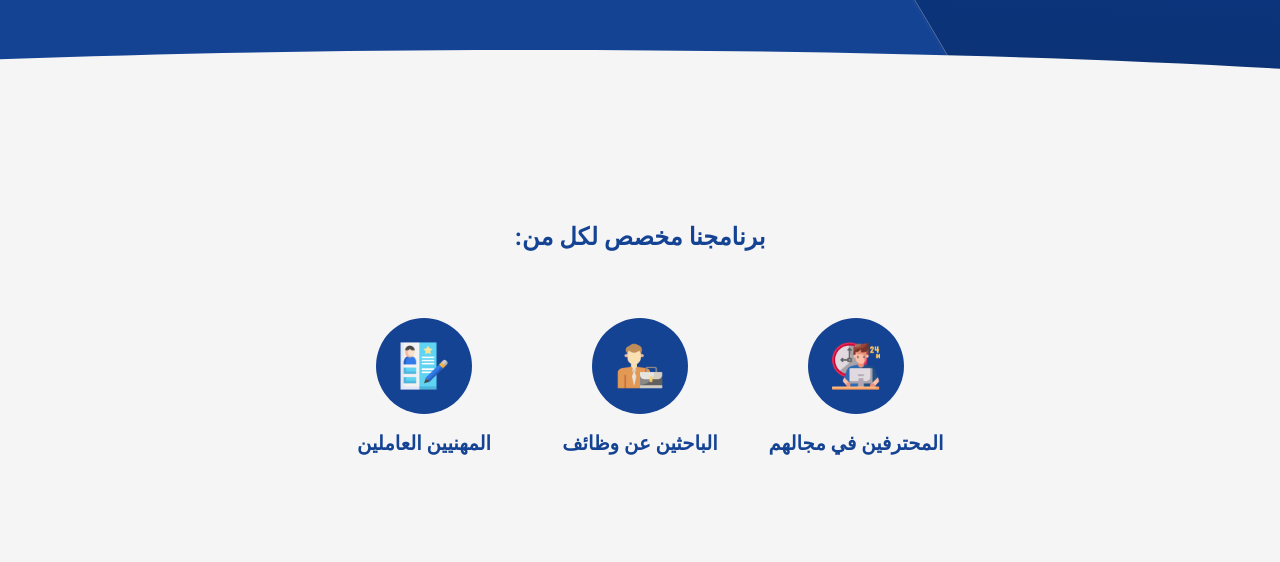
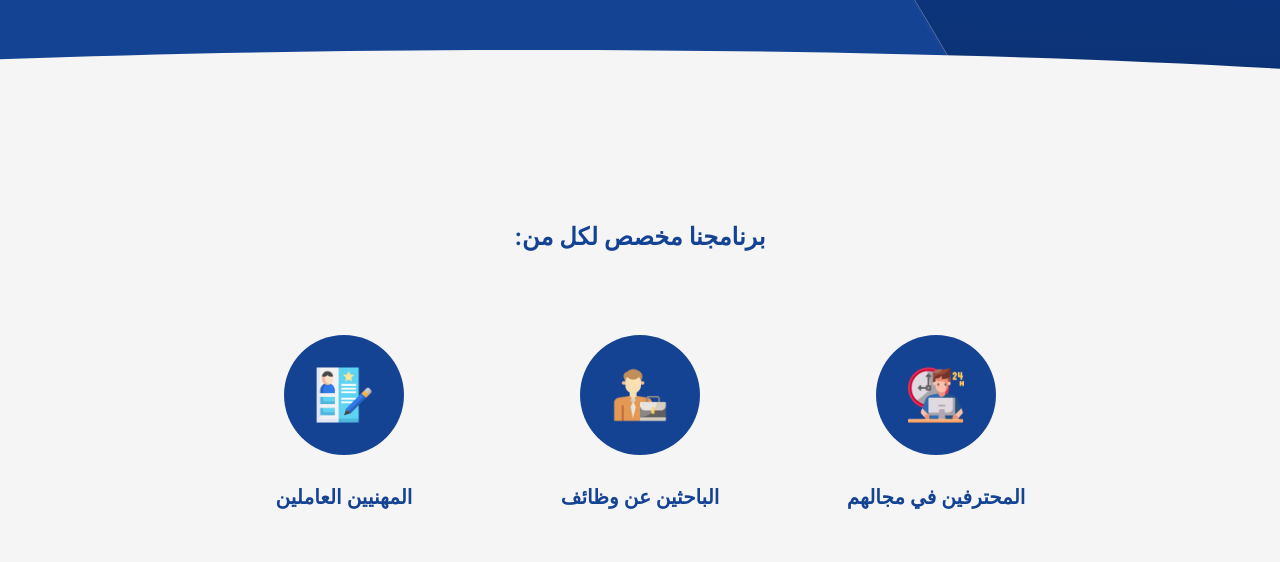
Before and after one commit to alihatem361/DiplomaTemplate, a plain HTML site: page index.html in a window 1280 px wide. Shown: the part 1373-1935 px from the top of the page. Drawn offline with nearby package versions, Linux system fonts and the light colour scheme; a web font is replaced by a local one.

Commit message:
Refactor Our Programs section: adjust layout, increase spacing, and enhance image sizes for improved responsiveness

```diff
--- a/style.css
+++ b/style.css
@@ -875,8 +875,7 @@ body {
   }
 
   .stat-item {
-    flex-direction: row;
-    align-items: center;
+    align-items: start;
     gap: 16px;
   }
 
@@ -1073,7 +1072,7 @@ body {
 .our-programs-grid {
   display: flex;
   flex-direction: row;
-  gap: 16px;
+  gap: 24px;
   justify-content: center;
   align-items: center;
   flex-wrap: wrap;
@@ -1084,35 +1083,35 @@ body {
   flex-direction: column;
   align-items: center;
   justify-content: center;
-  margin: 8px;
-  width: 184px;
-  height: 184px;
+  margin: 16px;
+  width: 240px;
+  height: 240px;
 }
 
 .our-programs-image-container {
   background-color: #154394;
   border-radius: 50%;
-  padding: 24px;
+  padding: 32px;
   display: flex;
   align-items: center;
   justify-content: center;
-  width: 96px;
-  height: 96px;
-  margin-bottom: 8px;
+  width: 120px;
+  height: 120px;
+  margin-bottom: 16px;
 }
 
 .our-programs-image {
-  width: 48px;
-  height: 48px;
+  width: 64px;
+  height: 64px;
   object-fit: contain;
 }
 
 .our-programs-card-title {
-  font-size: 1.225rem;
+  font-size: 20px;
   font-weight: bold;
   color: #154394;
   text-align: center;
-  margin-top: 8px;
+  margin-top: 12px;
   line-height: 1.4;
 }
 
```
